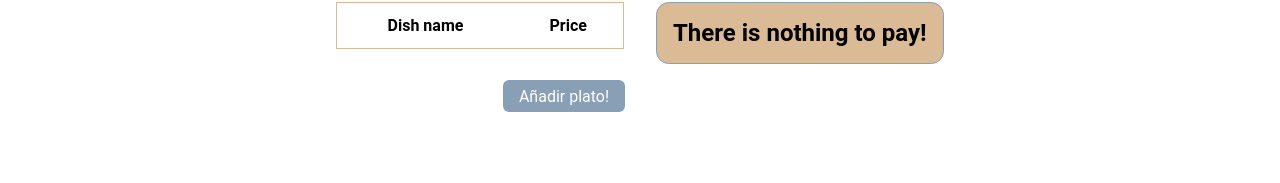
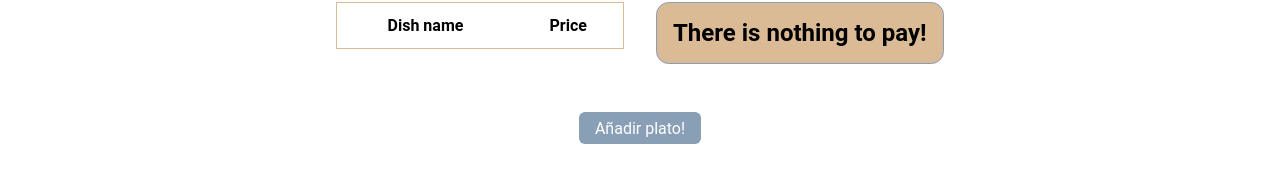
Before and after one commit to Jimmygm16/vue_restaurant, a Vue app: page / in a window 1280 px wide. Shown: the part 1151-1334 px from the top of the page. Built offline with nearby package versions, Linux system fonts and the light colour scheme.

Commit message:
fixes v1

```diff
--- a/index.html
+++ b/index.html
@@ -2,7 +2,7 @@
 <html lang="en">
   <head>
     <meta charset="UTF-8" />
-    <link rel="icon" type="image/svg+xml" href="/vite.svg" />
+    <link rel="icon" type="image/svg+xml" href="./src/assets/vue.svg" />
     <meta name="viewport" content="width=device-width, initial-scale=1.0" />
     <title>Vue restaurant</title>
   </head>
--- a/src/App.vue
+++ b/src/App.vue
@@ -14,7 +14,7 @@
     <Landing />
     <section class="manage-page">
       <Dishes_list :dishes="dishes" class="dishes_list"/>
-      <ModalAddDish :appendDish="appendDish" class="appendDish"/>
+      <ModalAddDish :appendDish="appendDish" />
     </section>
 </template>
 
--- a/src/components/ModalAddDish.vue
+++ b/src/components/ModalAddDish.vue
@@ -111,8 +111,7 @@
         left: 0;
         right: 0;
         bottom: 0;
-        z-index: 98;
-
+        z-index: 10;
         background-color: rgba(0, 0, 0, 0.2);
     }
 
--- a/src/main.js
+++ b/src/main.js
@@ -1,5 +1,6 @@
 import { createApp } from 'vue'
 import App from './App.vue'
 import '../global.css'
+import './global.css'
 
 createApp(App).mount('#app')
```
